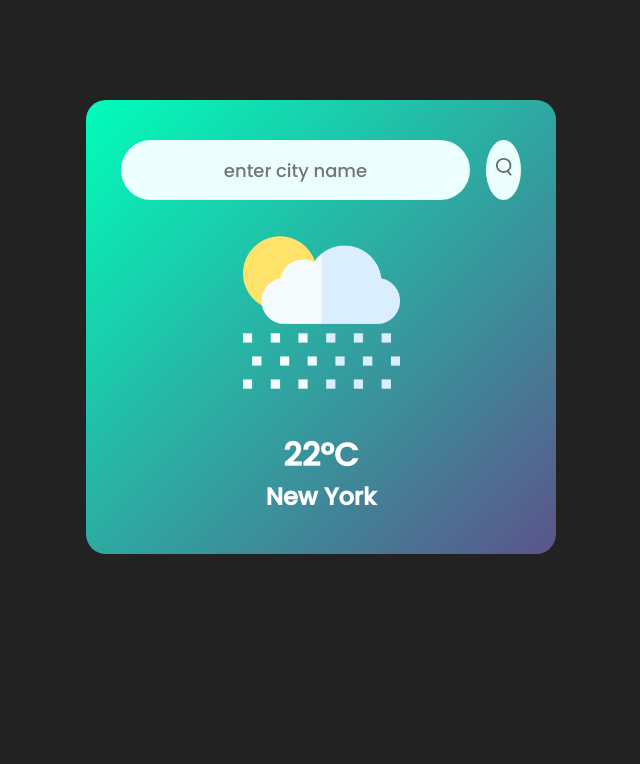
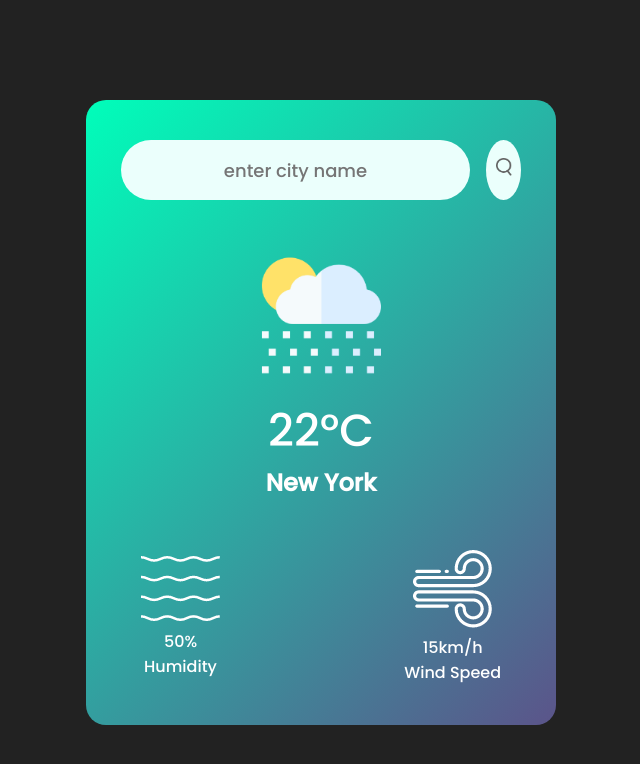
Before and after one commit to FnnyJsst/weather-app, a plain HTML site: page index.html in a window 1280 px wide. Shown: the whole page, without its empty margins (319-959 px from the left). Drawn offline with Linux system fonts and the light colour scheme.

Commit message:
HTML and CSS finale version

```diff
--- a/index.html
+++ b/index.html
@@ -16,6 +16,22 @@
         <img src="/images/rain.png " class="weather-icon">
         <h1 class="temp">22°C</h1>
         <h2 class="city">New York</h2>
+        <div class="details">
+            <div class="col">
+                <img src="/images/humidity.png" alt="humidity">
+                <div>
+                    <p class="humidity">50%</p>
+                    <p>Humidity</p>
+                </div>
+            </div>
+            <div class="col">
+                <img src="/images/wind.png" alt="wind">
+                <div>
+                    <p class="wind">15km/h</p>
+                    <p>Wind Speed</p>
+                </div>
+            </div>
+        </div>
     </div>
  </div>
 </body>
--- a/style.css
+++ b/style.css
@@ -60,3 +60,22 @@ body {
 .search button img {
     width: 16px;
 }
+
+.weather-icon {
+    width: 170px;
+    margin-top: 30px;
+}
+
+.weather h1 {
+    font-size: 45px;
+    font-weight: 400;
+    margin-top: -10px;
+}
+
+.details {
+    display: flex;
+    align-items: center;
+    justify-content: space-between;
+    padding: 0 20px;
+    margin-top: 50px;
+}
```
